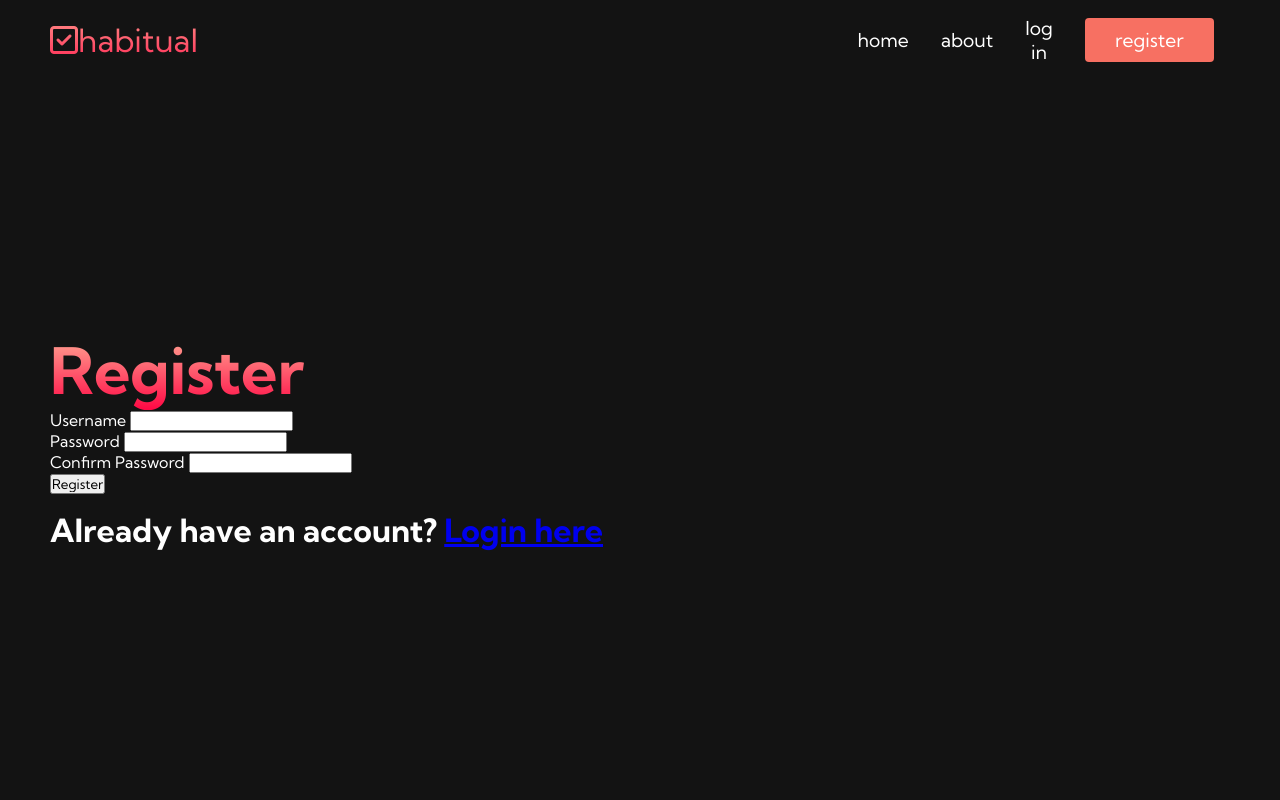
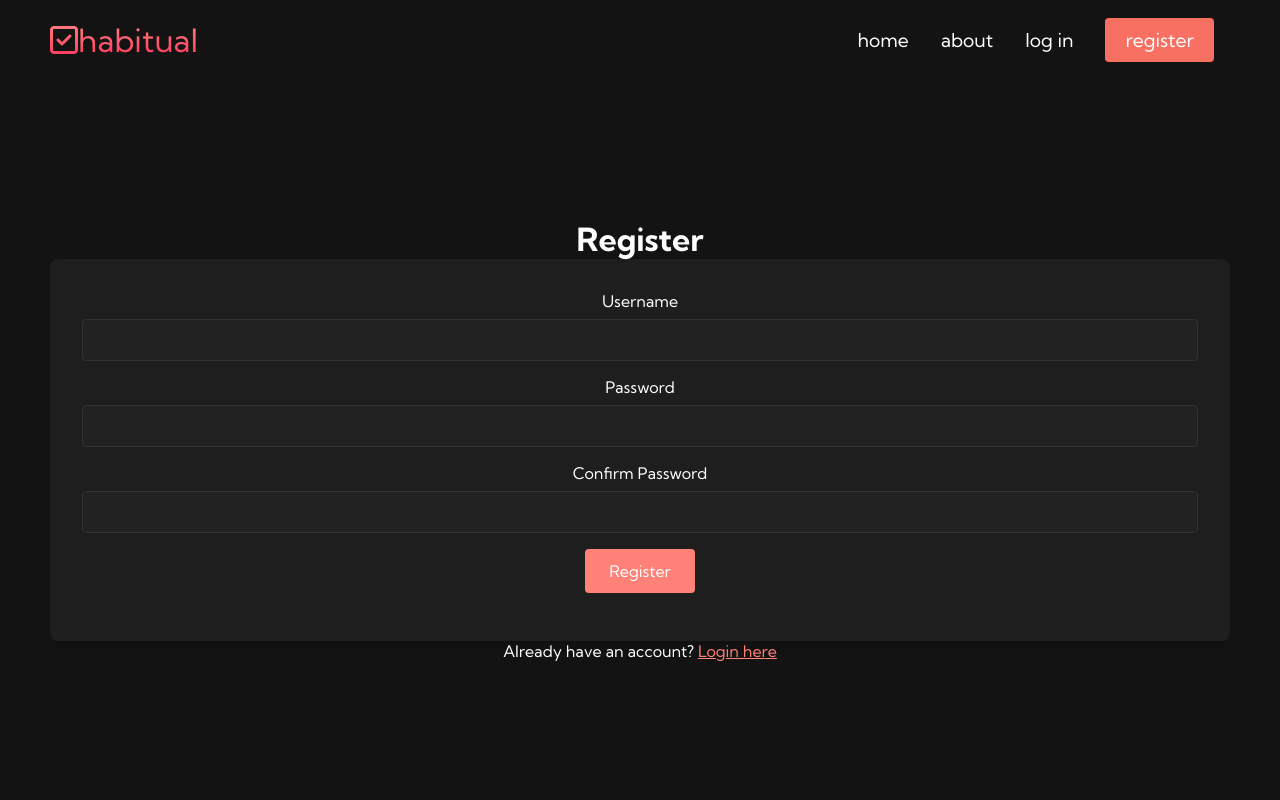
Before and after one commit to CrLeCook/Milestone-Project-3, a Flask app: page /register in a window 1280 px wide. Run offline with Flask 3, Linux system fonts and the light colour scheme; some libraries are stand-ins or nearby versions.

Commit message:
added styling to register/login

```diff
--- a/application/static/styles.css
+++ b/application/static/styles.css
@@ -23,17 +23,12 @@
   display: flex;
   justify-content: space-between;
   height: 80px;
-  z-index: 1;
   width: 100%;
   max-width: 1300px;
-  margin-right: auto;
-  margin-left: auto;
-  padding-right: 50px;
-  padding-left: 50px;
+  padding: 0 50px;
 }
 
 #navbar__logo {
-  /* Styles for logo */
   background-color: #ff8177;
   background-image: linear-gradient(to top, #ff0844 0%, #ffb199 100%);
   background-size: 100%;
@@ -53,7 +48,6 @@
   display: flex;
   align-items: center;
   list-style: none;
-  text-align: center;
 }
 
 .navbar__item {
@@ -77,7 +71,6 @@
   justify-content: center;
   align-items: center;
   padding: 0 1rem;
-  width: 100%;
 }
 
 /* Button styles */
@@ -87,10 +80,7 @@
   align-items: center;
   text-decoration: none;
   padding: 10px 20px;
-  height: 100%;
-  width: 100%;
   border: none;
-  outline: none;
   border-radius: 4px;
   background: #f77062;
   color: #fff;
@@ -212,17 +105,15 @@
 
 .main__container {
   display: grid;
-  grid-template-columns: 1fr 1fr;
+  grid-template-columns: 1fr;
   align-items: center;
   justify-self: center;
   margin: 0 auto;
   height: 90vh;
   background-color: #131313;
-  z-index: 1;
   width: 100%;
   max-width: 1300px;
-  padding-right: 50px;
-  padding-left: 50px;
+  padding: 0 50px;
 }
 
 .main__content {
@@ -230,143 +121,68 @@
   width: 100%;
 }
 
-/* Styles for main section headings */
-.main__content h1 {
-  font-size: 4rem;
-  background-color: #ff8177;
-  background-image: linear-gradient(to top, #ff0844 0%, #ffb199 100%);
-  background-size: 100%;
-  -webkit-background-clip: text;
-  -moz-background-clip: text;
-  -webkit-text-fill-color: transparent;
-  -moz-text-fill-color: transparent;
+/* Styles for register page */
+.register-content {
+  text-align: center;
 }
 
-.main__content h2 {
-  font-size: 4rem;
-  margin-top: 10px;
-  background-color: #ff8177;
-  background-image: linear-gradient(-20deg, #b721ff 0%, #21d4fd 100%);
-  background-size: 100%;
-  -webkit-background-clip: text;
-  -moz-background-clip: text;
-  -webkit-text-fill-color: transparent;
-  -moz-text-fill-color: transparent;
+.register-form {
+  background: #1e1e1e;
+  padding: 2rem;
+  border-radius: 8px;
+  box-shadow: 0 4px 8px rgba(0, 0, 0, 0.1);
 }
 
-/* Styles for main section paragraphs */
-.main__content p {
-  margin-top: 1rem;
-  font-size: 2rem;
-  font-weight: 700;
+.form-group {
+  margin-bottom: 1rem;
 }
 
-/* Styles for main section button */
-.main__btn {
+.form-label {
+  display: block;
+  margin-bottom: 0.5rem;
   font-size: 1rem;
-  background-image: linear-gradient(to top, #f77062 0%, #fe5196 100%);
-  padding: 14px 32px;
-  border: none;
-  border-radius: 4px;
-  color: #fff;
-  margin-top: 2rem;
-  cursor: pointer;
-  position: relative;
-  transition: all 0.35s;
-  outline: none;
 }
 
-.main__btn a {
-  position: relative;
-  z-index: 2;
-  color: #fff;
-  text-decoration: none;
-}
-
-.main__btn:after {
-  position: absolute;
-  content: '';
-  top: 0;
-  left: 0;
-  width: 0;
-  height: 100%;
-  background: #4837ff;
-  transition: all 0.35s;
+.form-control {
+  width: 100%;
+  padding: 0.75rem;
   border-radius: 4px;
-}
-
-/* Button hover styles */
-.main__btn:hover {
+  border: 1px solid #333;
+  background: #222;
   color: #fff;
 }
 
-/* Button hover effect */
-.main__btn:hover:after {
-  width: 100%;
+.error {
+  color: #f77062;
+  font-size: 0.875rem;
 }
 
-/* Styles for main section image container */
-.main__img--container {
-  text-align: center;
+.btn-primary {
+  background: #ff8177;
+  border: none;
+  padding: 0.75rem 1.5rem;
+  border-radius: 4px;
+  color: #fff;
+  cursor: pointer;
+  font-size: 1rem;
 }
 
-/* Styles for main section image */
-#main__img {
-  height: 80%;
-  width: 80%;
+.btn-primary:hover {
+  background: #ff0844;
+}
+
+.link {
+  color: #ff8177;
+}
+
+.link:hover {
+  color: #ff0844;
 }
 
 /* Media queries for responsiveness */
 @media screen and (max-width: 768px) {
-  /* Styles for smaller screens */
   .main__container {
-      display: grid;
-      grid-template-columns: auto;
-      align-items: center;
-      justify-self: center;
-      width: 100%;
-      margin: 0 auto;
-      height: 90vh;
-  }
-
-  .main__content {
-      text-align: center;
-      margin-bottom: 4rem;
-  }
-
-  .main__content h1 {
-      font-size: 2.5rem;
-      margin-top: 2rem;
-  }
-
-  .main__content h2 {
-      font-size: 3rem;
-  }
-
-  .main__content p {
-      margin-top: 1rem;
-      font-size: 1.5rem;
+    grid-template-columns: auto;
+    padding: 0 20px;
   }
 }
-
-@media screen and (max-width: 480px) {
-  /* Styles for even smaller screens */
-  .main__content h1 {
-      font-size: 2rem;
-      margin-top: 3rem;
-  }
-
-  .main__content h2 {
-      font-size: 2rem;
-  }
-
-  .main__content p {
-      margin-top: 2rem;
-      font-size: 1.5rem;
-  }
-
-  .main__btn {
-      padding: 12px 36px;
-      margin: 2.5rem 0;
-  }
-}
--- a/application/templates/login.html
+++ b/application/templates/login.html
@@ -31,10 +31,10 @@
   <!-- Main content -->
   <div class="main">
     <div class="main__container">
-      <div class="main__content">
+      <div class="main__content login-content">
         <h1>Login</h1>
         <!-- Display form for user login -->
-        <form method="POST" action="{{ url_for('login') }}">
+        <form method="POST" action="{{ url_for('login') }}" class="login-form">
           {{ form.hidden_tag() }}
           <div class="form-group">
             {{ form.username.label(class="form-label") }}
@@ -58,7 +58,7 @@
             {{ form.submit(class="btn btn-primary") }}
           </div>
         </form>
-        <p>Don't have an account? <a href="{{ url_for('register') }}">Register here</a></p>
+        <p>Don't have an account? <a href="{{ url_for('register') }}" class="link">Register here</a></p>
       </div>
     </div>
   </div>
--- a/application/templates/register.html
+++ b/application/templates/register.html
@@ -31,10 +31,10 @@
   <!-- Main content -->
   <div class="main">
     <div class="main__container">
-      <div class="main__content">
+      <div class="main__content register-content">
         <h1>Register</h1>
         <!-- Display form for user registration -->
-        <form method="POST" action="{{ url_for('register') }}">
+        <form method="POST" action="{{ url_for('register') }}" class="register-form">
           {{ form.hidden_tag() }}
           <div class="form-group">
             {{ form.username.label(class="form-label") }}
@@ -61,7 +61,7 @@
             {{ form.submit(class="btn btn-primary") }}
           </div>
         </form>
-        <p>Already have an account? <a href="{{ url_for('login') }}">Login here</a></p>
+        <p>Already have an account? <a href="{{ url_for('login') }}" class="link">Login here</a></p>
       </div>
     </div>
   </div>
```
Also changed, not shown: other parts of application/static/styles.css (+0 -97 lines).
